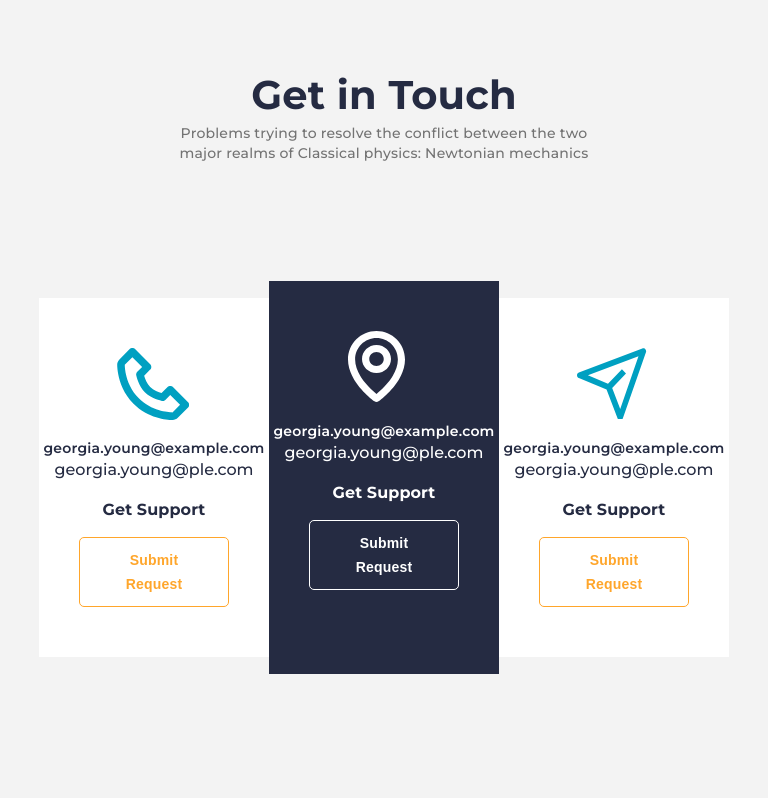
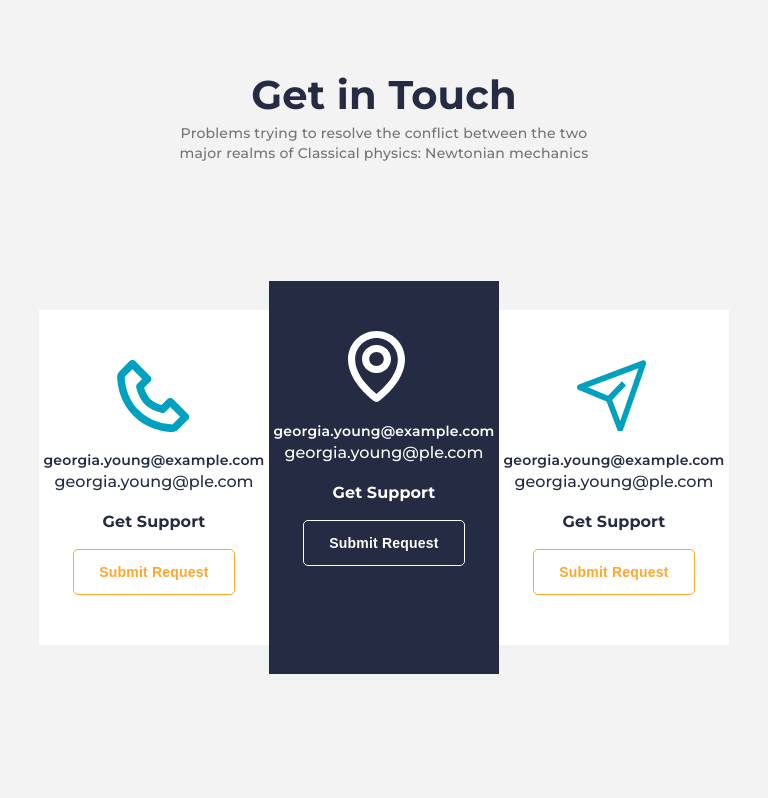
Before and after one commit to SerhiiIkin/Serhii-Ikin-lesson-13, a plain HTML site: page index.html in a window 768 px wide. Shown: the part 4452-5250 px from the top of the page. Drawn offline with Linux system fonts and the light colour scheme.

Commit message:
style  get button

```diff
--- a/css/style.css
+++ b/css/style.css
@@ -719,6 +719,11 @@ input:-webkit-autofill:active {
     padding-bottom: 20px;
   }
 }
+@media (max-width: 992px) and (min-width: 767px) {
+  .block__botton {
+    width: 108%;
+  }
+}
 @media (max-width: 767px) {
   .container {
     max-width: none;
```
